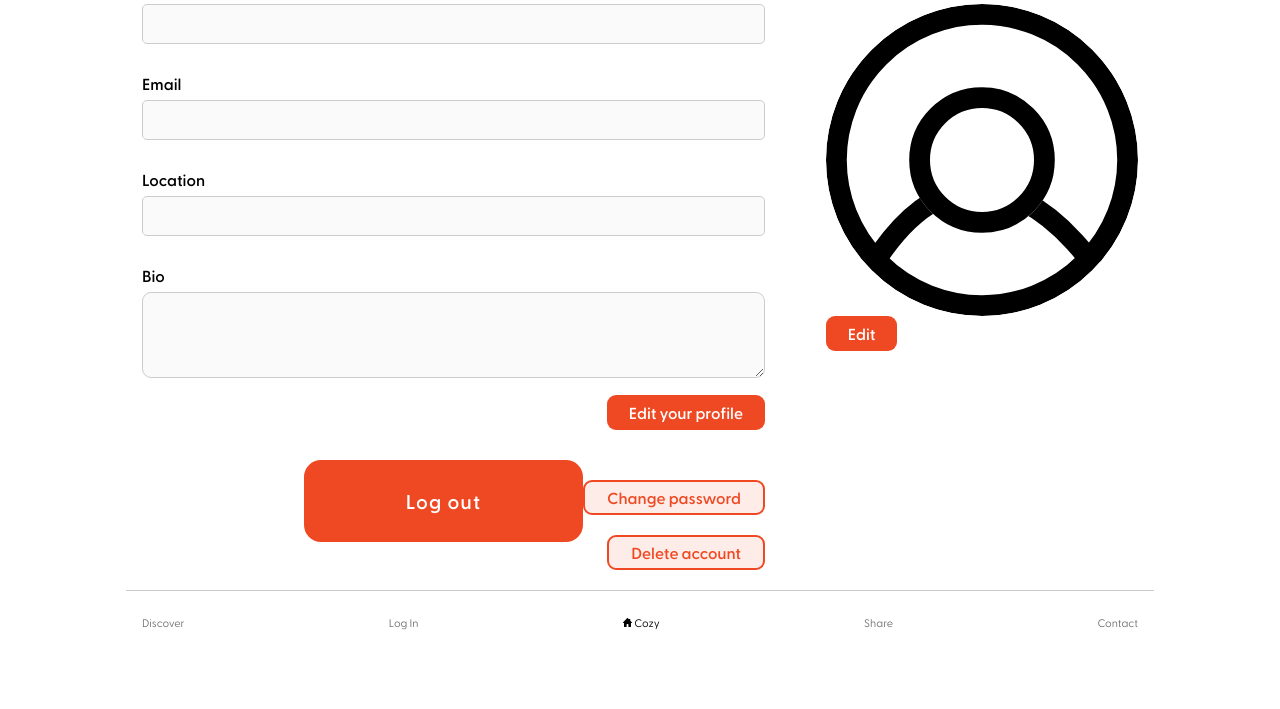
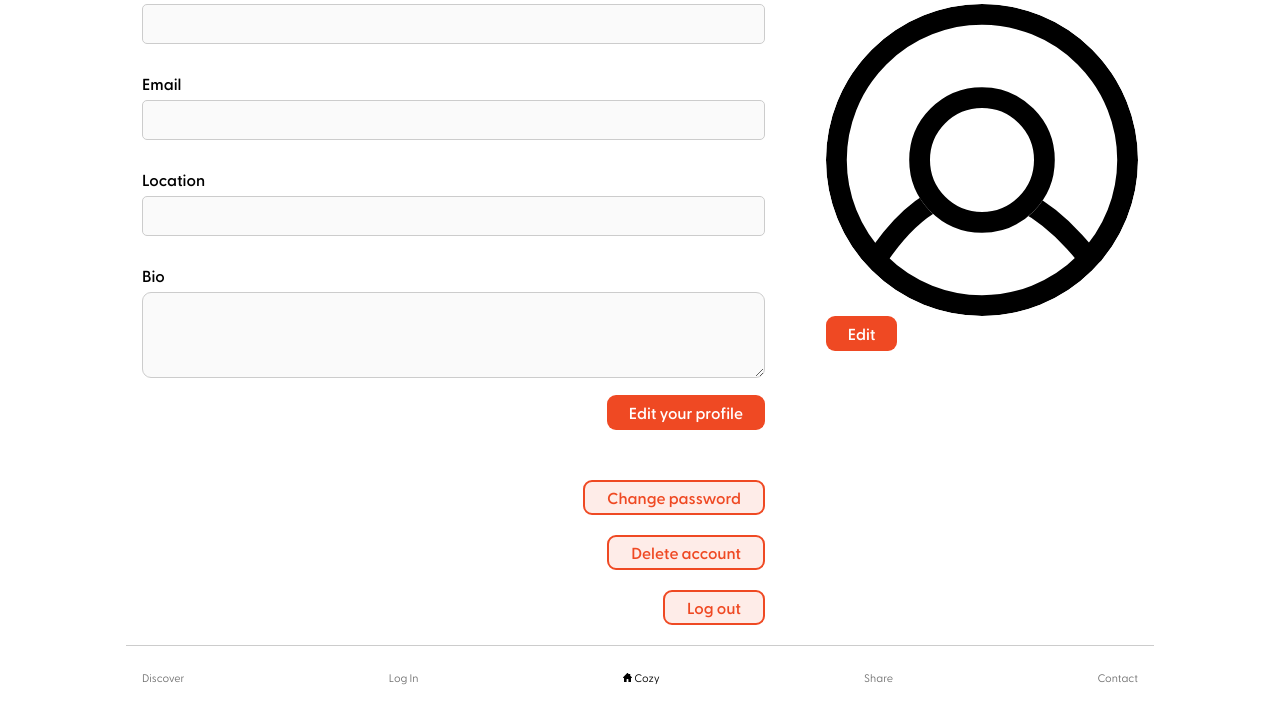
Before and after one commit to ralflici/CozyWebApp, a website: page public/views/profile.html in a window 1280 px wide. Shown: the part 174-883 px from the top of the page. Before the commit the page ends 828 px from the top, so only its background shows below. Drawn offline with nearby package versions, Linux system fonts and the light colour scheme; no server answers.

Commit message:
changed sign out to log out

```diff
--- a/public/stylesheets/user/profile.css
+++ b/public/stylesheets/user/profile.css
@@ -91,7 +91,7 @@
     cursor: default;
 }
 
-#change-password, #delete-account, #signout {
+#change-password, #delete-account, #logout {
     display: block;
     margin-top: 20px;
     font-size: 16px;
```
